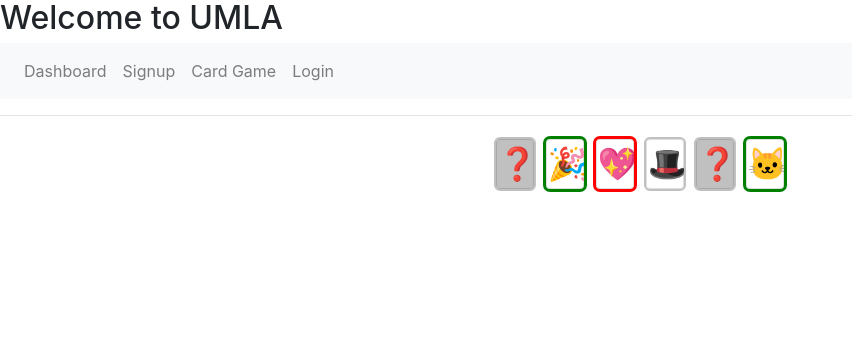
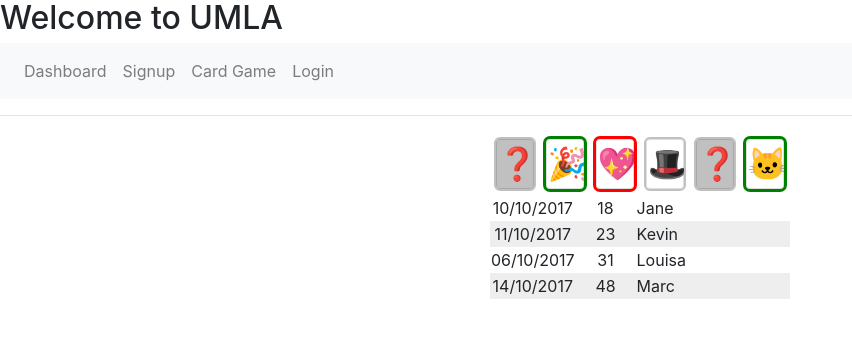
Before and after one commit to LePingu/umla_project, a React (Create React App) app in the folder client/: page /cardgame in a window 1280 px wide. Shown: the top 338 px of the page, without its empty margins (0-852 px from the left). Built offline with nearby package versions, Linux system fonts and the light colour scheme.

Commit message:
continue card game

```diff
--- a/client/package.json
+++ b/client/package.json
@@ -4,6 +4,7 @@
   "private": true,
   "dependencies": {
     "axios": "^0.18.0",
+    "lodash": "^4.17.11",
     "react": "^16.8.6",
     "react-bootstrap": "^0.32.4",
     "react-dom": "^16.8.6",
--- a/client/src/card/Card.js
+++ b/client/src/card/Card.js
@@ -1,8 +1,12 @@
 import React from 'react'
+import shuffle from 'lodash/shuffle'
+import HallOfFame, { FAKE_HOF } from './HallOfFame'
 
 import './Card.css'
 
 const HIDDEN_SYMBOL = '❓'
+const SIDE = 6
+const SYMBOLS = '😀🎉💖🎩🐶🐱🦄🐬🌍🌛🌞💫🍎🍌🍓🍐🍟🍿'
 
 const Card = ({ card, feedback, onClick }) => (
     <div className={`card ${feedback}`} onClick={() => onClick(card, feedback)}>
@@ -12,21 +16,33 @@ const Card = ({ card, feedback, onClick }) => (
     </div>
   )
 
-export class CardGame extends React.Component {
+var cards = ({}) => {
+    const result = []
+    const size = SIDE * SIDE
+    const candidates = shuffle(SYMBOLS)
+    while (result.length < size) {
+      const card = candidates.pop()
+      result.push(card, card)
+    }
+    return shuffle(result)
+  }
 
-handleCardClick(card, feedback) {
+function handleCardClick(card, feedback) {
     console.log(feedback, 'clicked')
   }
+const won = true;
 
+export class CardGame extends React.Component {
     render() {
         return (
             <div className="memory">
-        <Card card="😀" feedback="hidden" onClick={this.handleCardClick} />
-        <Card card="🎉" feedback="justMatched" onClick={this.handleCardClick} />
-        <Card card="💖" feedback="justMismatched" onClick={this.handleCardClick} />
-        <Card card="🎩" feedback="visible" onClick={this.handleCardClick} />
-        <Card card="🐶" feedback="hidden" onClick={this.handleCardClick} />
-        <Card card="🐱" feedback="justMatched" onClick={this.handleCardClick} />
+        <Card card="😀" feedback="hidden" onClick={handleCardClick} />
+        <Card card="🎉" feedback="justMatched" onClick={handleCardClick} />
+        <Card card="💖" feedback="justMismatched" onClick={handleCardClick} />
+        <Card card="🎩" feedback="visible" onClick={handleCardClick} />
+        <Card card="🐶" feedback="hidden" onClick={handleCardClick} />
+        <Card card="🐱" feedback="justMatched" onClick={handleCardClick} />
+        {won && <HallOfFame entries={FAKE_HOF} />}
       </div>
         )
       }
--- /dev/null
+++ b/client/src/card/HallOfFame.css
@@ -0,0 +1,14 @@
+.hallOfFame {
+    width: 100%;
+    border-collapse: collapse;
+  }
+
+  .hallOfFame .date,
+  .hallOfFame .guesses {
+    width: 20%;
+    text-align: center;
+  }
+
+  .hallOfFame tr:nth-child(even) {
+    background: #eee;
+  }
--- /dev/null
+++ b/client/src/card/HallOfFame.js
@@ -0,0 +1,30 @@
+import React from 'react'
+
+import './HallOfFame.css'
+
+const HallOfFame = ({ entries }) => (
+  <table className="hallOfFame">
+    <tbody>
+        {
+            entries.map(({ date, guesses, id, player }) => (
+            <tr key={id}>
+                <td className="date">{date}</td>
+                <td className="guesses">{guesses}</td>
+                <td className="player">{player}</td>
+            </tr>
+            ))
+        }
+    </tbody>
+  </table>
+)
+
+export default HallOfFame
+
+// == Internal helpers ==============================================
+
+export const FAKE_HOF = [
+  { id: 3, guesses: 18, date: '10/10/2017', player: 'Jane' },
+  { id: 2, guesses: 23, date: '11/10/2017', player: 'Kevin' },
+  { id: 1, guesses: 31, date: '06/10/2017', player: 'Louisa' },
+  { id: 0, guesses: 48, date: '14/10/2017', player: 'Marc' },
+]
```
